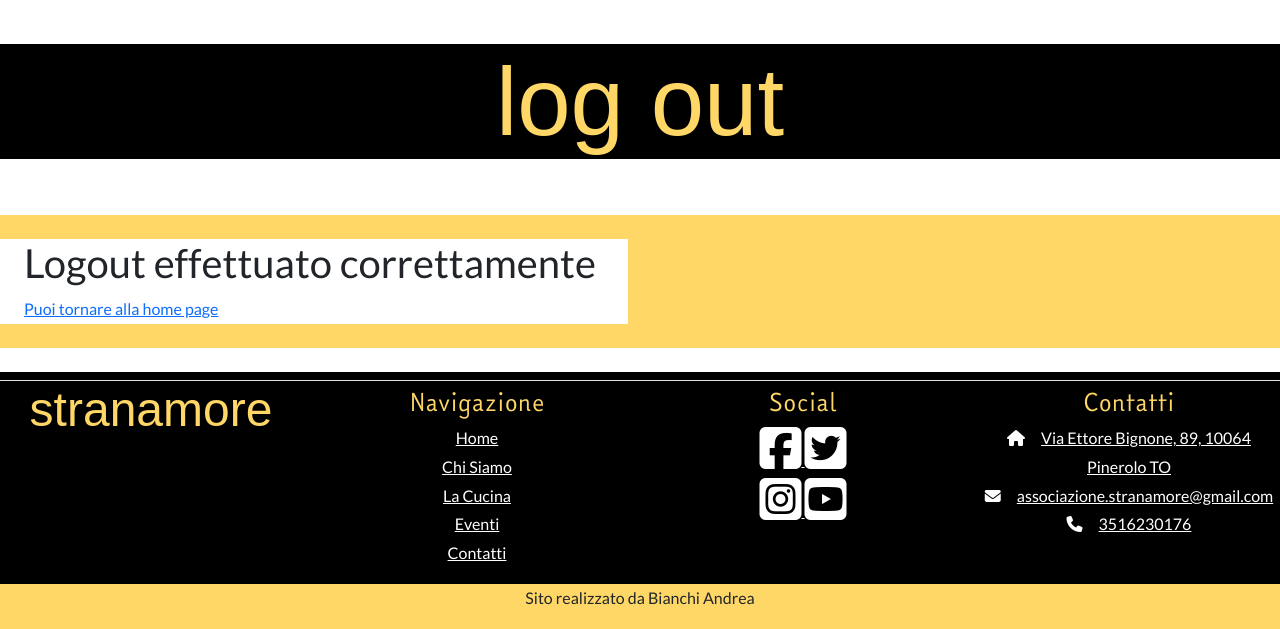
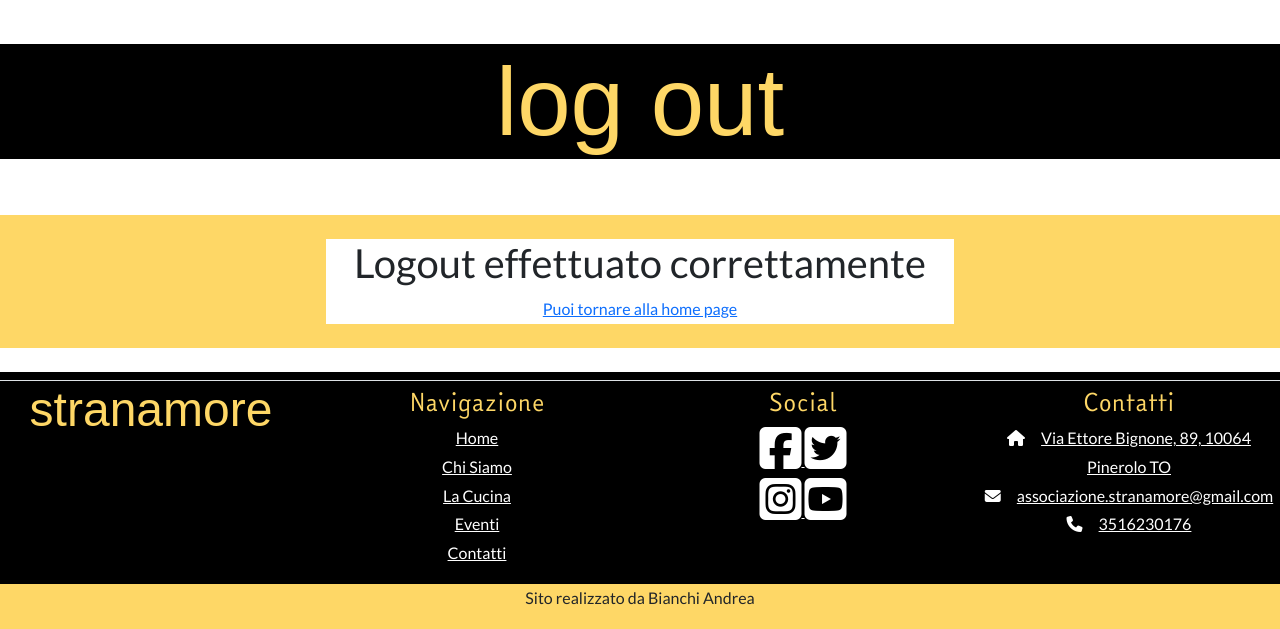
Before and after one commit to JimmyWhite86/StranaPHP, a PHP site: page /logout.php in a window 1280 px wide. Shown: the part 203-832 px from the top of the page. Run offline with PHP 8.4, Linux system fonts and the light colour scheme; some libraries are stand-ins or nearby versions; some web fonts are replaced.

Commit message:
modificato stile login e logout
Ho modificato lo stile di login e logout
Mi preparo a modificare le funzioni per eliminare gli eventi gestendole con un booleano in maniera tale che l'eliminazione non sia irreversibile.

```diff
--- a/logout.php
+++ b/logout.php
@@ -63,12 +63,10 @@
     </div>
   </div>
 
-  <div class="container-fluid bg-giallo pb-4 pt-4 mt-4 mb-4">
-    <div class="row justify-content-center bg-bianco col-6">
-      <div class="row justify-content-center">
+  <div class="container-fluid d-flex justify-content-center bg-giallo pb-4 pt-4 mt-4 mb-4">
+    <div class="row bg-bianco justify-content-center col-6 text-center">
         <h1>Logout effettuato correttamente</h1>
         <a href="index.php">Puoi tornare alla home page</a>
-      </div>
     </div>
   </div>
 
```
Also changed, not shown: controlla_login.php (+8 -2 lines).
